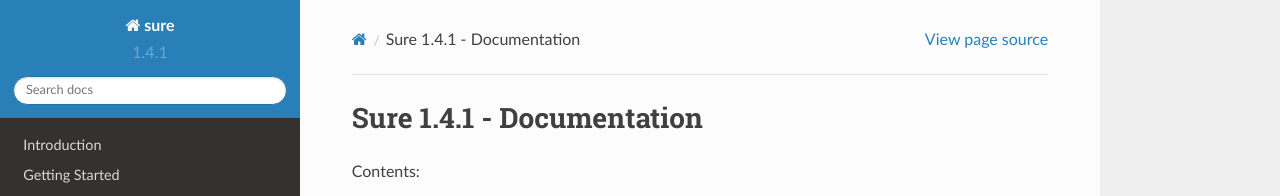
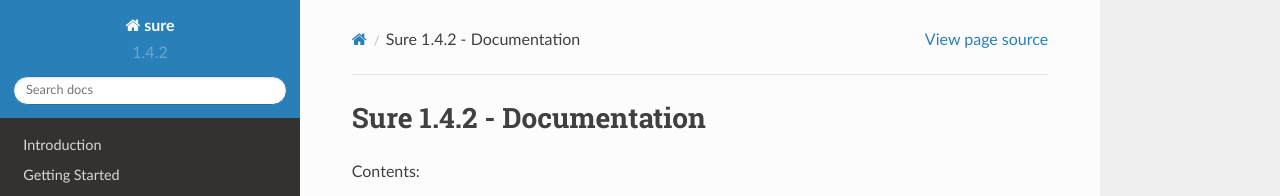
Before and after one commit to gabrielfalcao/sure, a Sphinx documentation site: the page built from docs/source/index.rst, in a window 1280 px wide and 900 px high. Shown: the top 196 px of the window. Built offline with Sphinx 7.4.7 and the Read the Docs theme 2.0.0, drawn with Linux system fonts in a browser that asks for light colours; formulas are drawn with MathJax 3.

Commit message:
release: 1.4.2
Signed-off-by: Timo Furrer <tuxtimo@gmail.com>

```diff
--- a/docs/source/conf.py
+++ b/docs/source/conf.py
@@ -64,9 +64,9 @@ author = u'Gabriel Falcão'
 # built documents.
 #
 # The short X.Y version.
-version = '1.4.1'
+version = '1.4.2'
 # The full version, including alpha/beta/rc tags.
-release = '1.4.1'
+release = '1.4.2'
 
 # The language for content autogenerated by Sphinx. Refer to documentation
 # for a list of supported languages.
--- a/sure/__init__.py
+++ b/sure/__init__.py
@@ -48,7 +48,7 @@ from sure.registry import context as _registry
 if not PY2:
     basestring = str
 
-version = '1.4.1'
+version = '1.4.2'
 
 
 not_here_error = \
```
Also changed, not shown: CHANGELOG.md (+6 -1 lines).
